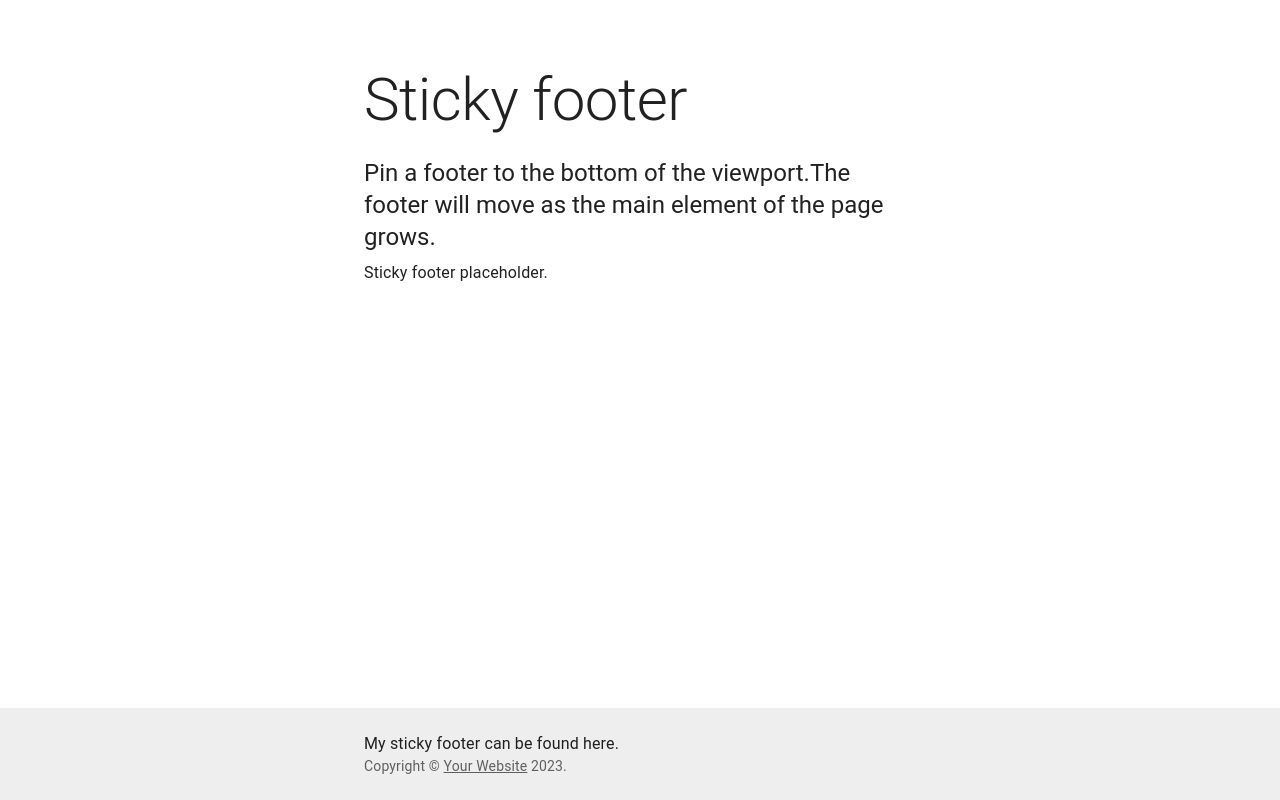
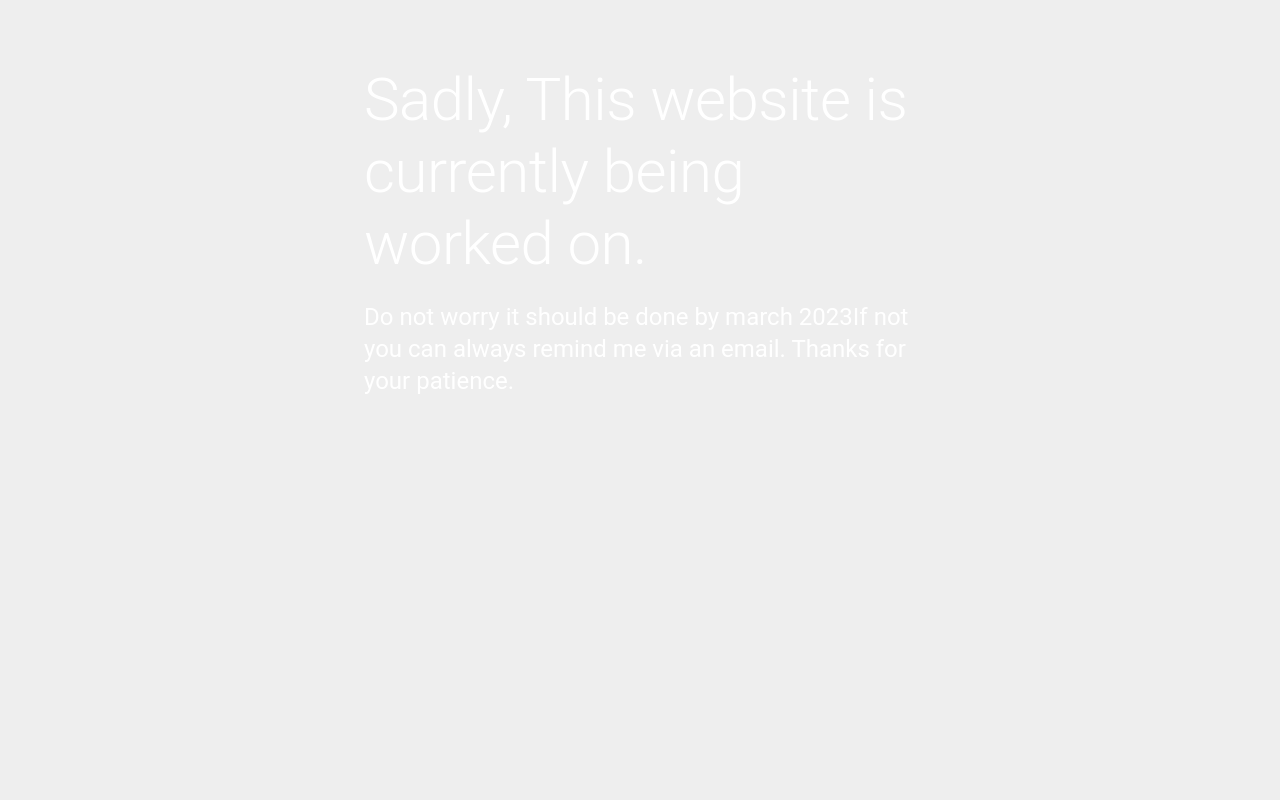
Before and after one commit to MaxBelleville/my-portfolio, a Gatsby site: page / in a window 1280 px wide. Built offline with nearby package versions, Linux system fonts and the light colour scheme; Gatsby itself is replaced by a stand-in of ours.

Commit message:
Updated text

```diff
--- a/src/pages/index.tsx
+++ b/src/pages/index.tsx
@@ -5,18 +5,6 @@ import Typography from '@mui/material/Typography';
 import Container from '@mui/material/Container';
 import Link from '@mui/material/Link';
 
-function Copyright() {
-  return (
-    <Typography variant="body2" color="text.secondary">
-      {'Copyright © '}
-      <Link color="inherit" href="https://mui.com/">
-        Your Website
-      </Link>{' '}
-      {new Date().getFullYear()}
-      {'.'}
-    </Typography>
-  );
-}
 
 export default function StickyFooter() {
   return (
@@ -25,38 +13,23 @@ export default function StickyFooter() {
         display: 'flex',
         flexDirection: 'column',
         minHeight: '100vh',
+        color: 'white',
+        backgroundColor: (theme) =>
+        theme.palette.mode === 'light'
+          ? theme.palette.grey[200]
+          : theme.palette.grey[800],
       }}
     >
       <CssBaseline />
       <Container component="main" sx={{ mt: 8, mb: 2 }} maxWidth="sm">
         <Typography variant="h2" component="h1" gutterBottom>
-          Sticky footer
+          Sadly, This website is currently being worked on.
         </Typography>
         <Typography variant="h5" component="h2" gutterBottom>
-          {'Pin a footer to the bottom of the viewport.'}
-          {'The footer will move as the main element of the page grows.'}
+          {'Do not worry it should be done by march 2023'}
+          {'If not you can always remind me via an email. Thanks for your patience.'}
         </Typography>
-        <Typography variant="body1">Sticky footer placeholder.</Typography>
       </Container>
-      <Box
-        component="footer"
-        sx={{
-          py: 3,
-          px: 2,
-          mt: 'auto',
-          backgroundColor: (theme) =>
-            theme.palette.mode === 'light'
-              ? theme.palette.grey[200]
-              : theme.palette.grey[800],
-        }}
-      >
-        <Container maxWidth="sm">
-          <Typography variant="body1">
-            My sticky footer can be found here.
-          </Typography>
-          <Copyright />
-        </Container>
-      </Box>
     </Box>
   );
 }
```
